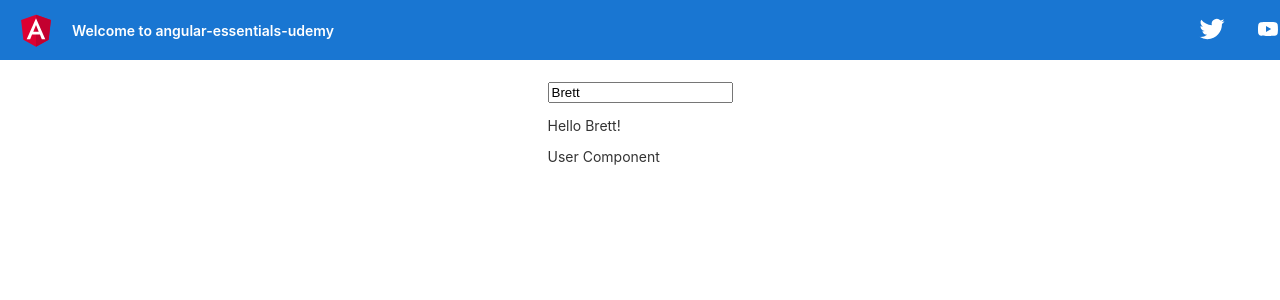
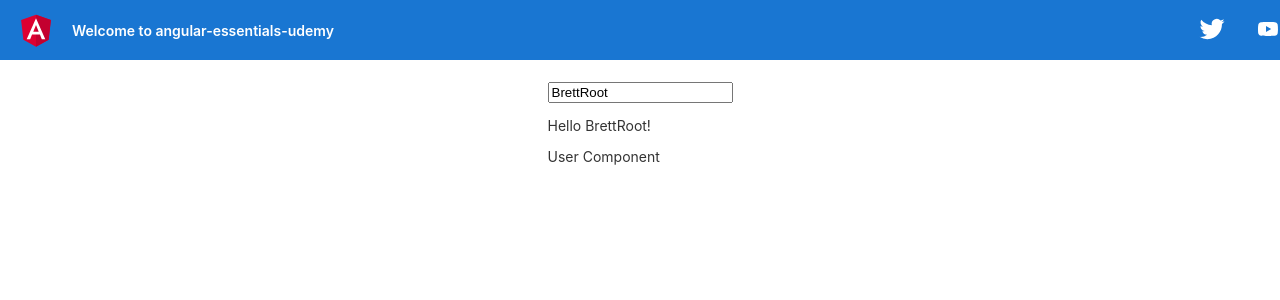
Before and after one commit to BrettBedarf/learning-angular, an Angular app: page / in a window 1280 px wide. Shown: the top 300 px of the page. Built offline with nearby package versions, Linux system fonts and the light colour scheme.

Commit message:
Custom event and binding with parent component

```diff
--- a/src/app/app.component.html
+++ b/src/app/app.component.html
@@ -360,7 +360,9 @@
 </div>
 
 <div class="content" role="main">
-  <app-user>{{ title }}</app-user>
+  <app-user [name]="rootName" (nameChanged)="onNameChanged($event)">{{
+    title
+  }}</app-user>
 </div>
 
 <!-- * * * * * * * * * * * * * * * * * * * * * * * * * * * * * * * -->
--- a/src/app/app.component.ts
+++ b/src/app/app.component.ts
@@ -3,8 +3,13 @@ import { Component } from '@angular/core';
 @Component({
   selector: 'app-root',
   templateUrl: './app.component.html',
-  styleUrls: ['./app.component.css']
+  styleUrls: ['./app.component.css'],
 })
 export class AppComponent {
   title = 'angular-essentials-udemy';
+  rootName = 'BrettRoot';
+
+  onNameChanged(newName: string) {
+    this.rootName = newName;
+  }
 }
--- a/src/app/user.component.ts
+++ b/src/app/user.component.ts
@@ -1,17 +1,20 @@
-import { Component } from '@angular/core';
+import { Component, Input, Output, EventEmitter } from '@angular/core';
 
 @Component({
   selector: 'app-user',
   template: `
-    <input type="text" [(ngModel)]="name" />
+    <!-- <input type="text" [(ngModel)]="name" /> -->
+    <input type="text" (input)="onUserInput($event)" [value]="name" />
     <p>Hello {{ name }}!</p>
     <p>User Component</p>
   `,
 })
 export class UserComponent {
-  name = 'Brett';
+  @Input() name = '';
+  @Output() nameChanged = new EventEmitter<string>();
 
   onUserInput(event: Event) {
-    this.name = (<HTMLInputElement>event.target).value;
+    // this.name = (<HTMLInputElement>event.target).value;
+    this.nameChanged.emit((<HTMLInputElement>event.target).value);
   }
 }
```
